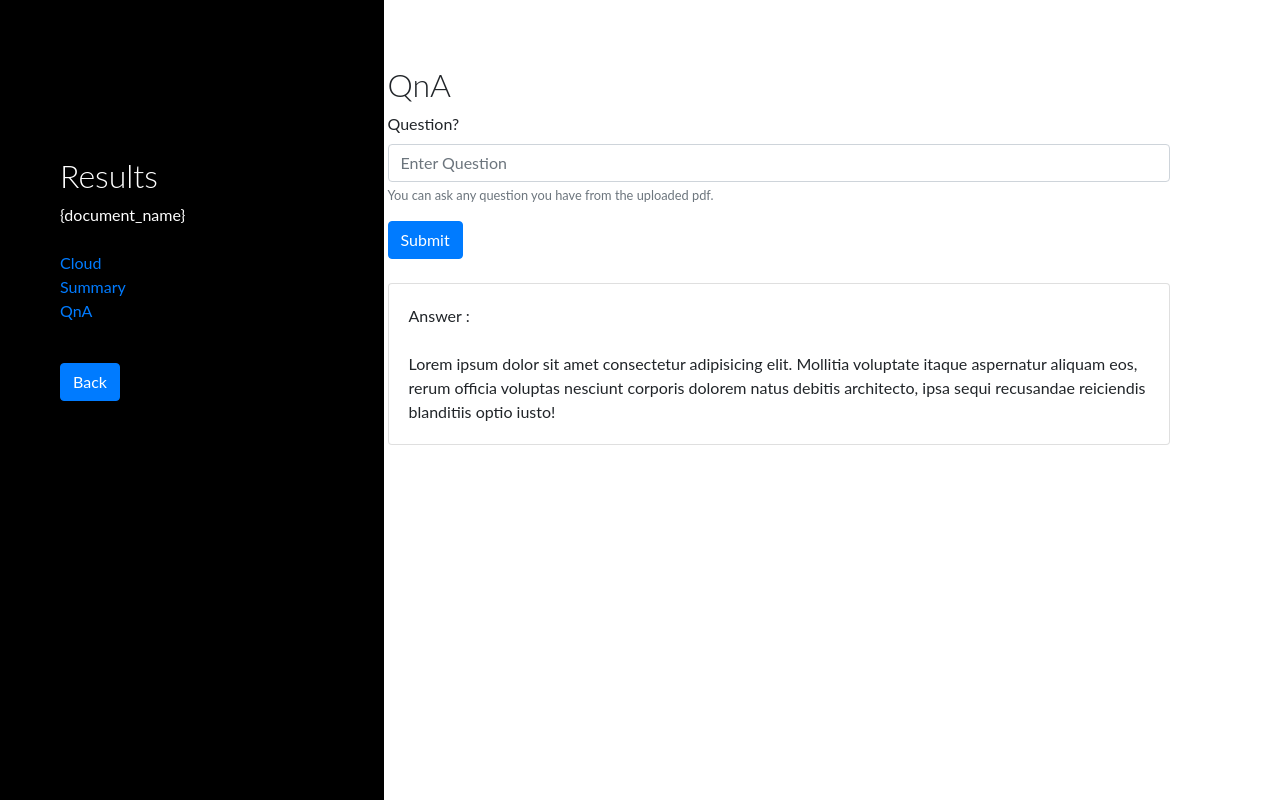
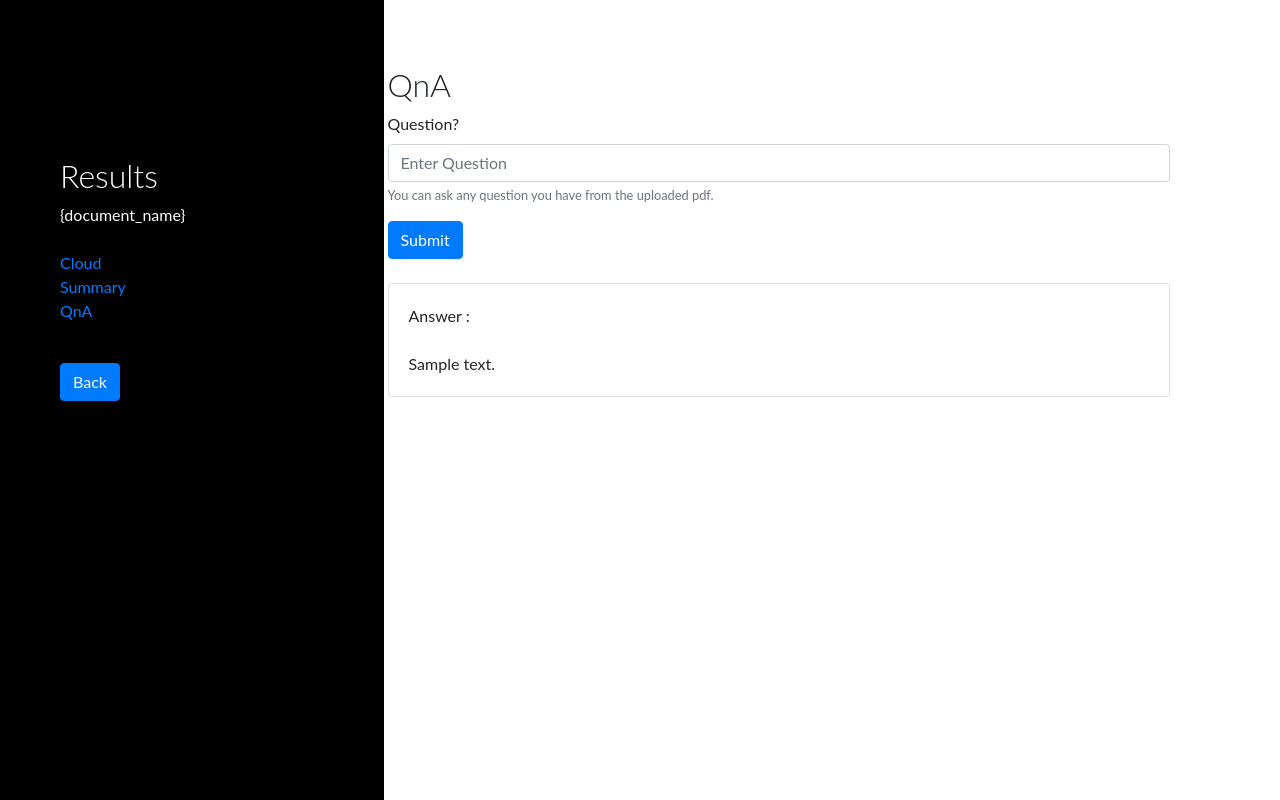
Before and after one commit to RishabhK88/flask-app, a Flask app: template templates/qna.html in a window 1280 px wide. Run offline with Flask 2, Linux system fonts and the light colour scheme; the template is opened without the code that fills it: most values are stand-ins (such as "Sample title", 1, 10 or a date in 2020); some libraries are stand-ins or nearby versions.

Commit message:
Update qna.html

```diff
--- a/templates/qna.html
+++ b/templates/qna.html
@@ -39,7 +39,7 @@
                 <div class="head-text">
                     <h2>QnA</h2>
                 </div>
-                <form>
+                <form action="{{ url_for('ques_ans') }}" method="post">
                     <div class="form-group">
                         <label for="ques">Question?</label>
                         <input type="text" class="form-control" id="ques" name="ques" aria-describedby="queshelp"
@@ -53,9 +53,7 @@
                 <!-- answer -->
                 <div class="card">
                     Answer : <br><br>
-                    Lorem ipsum dolor sit amet consectetur adipisicing elit. Mollitia voluptate itaque aspernatur
-                    aliquam eos, rerum officia voluptas nesciunt corporis dolorem natus debitis architecto, ipsa sequi
-                    recusandae reiciendis blanditiis optio iusto!
+                    {{answer}}
                 </div>
             </div>
         </div>
```
